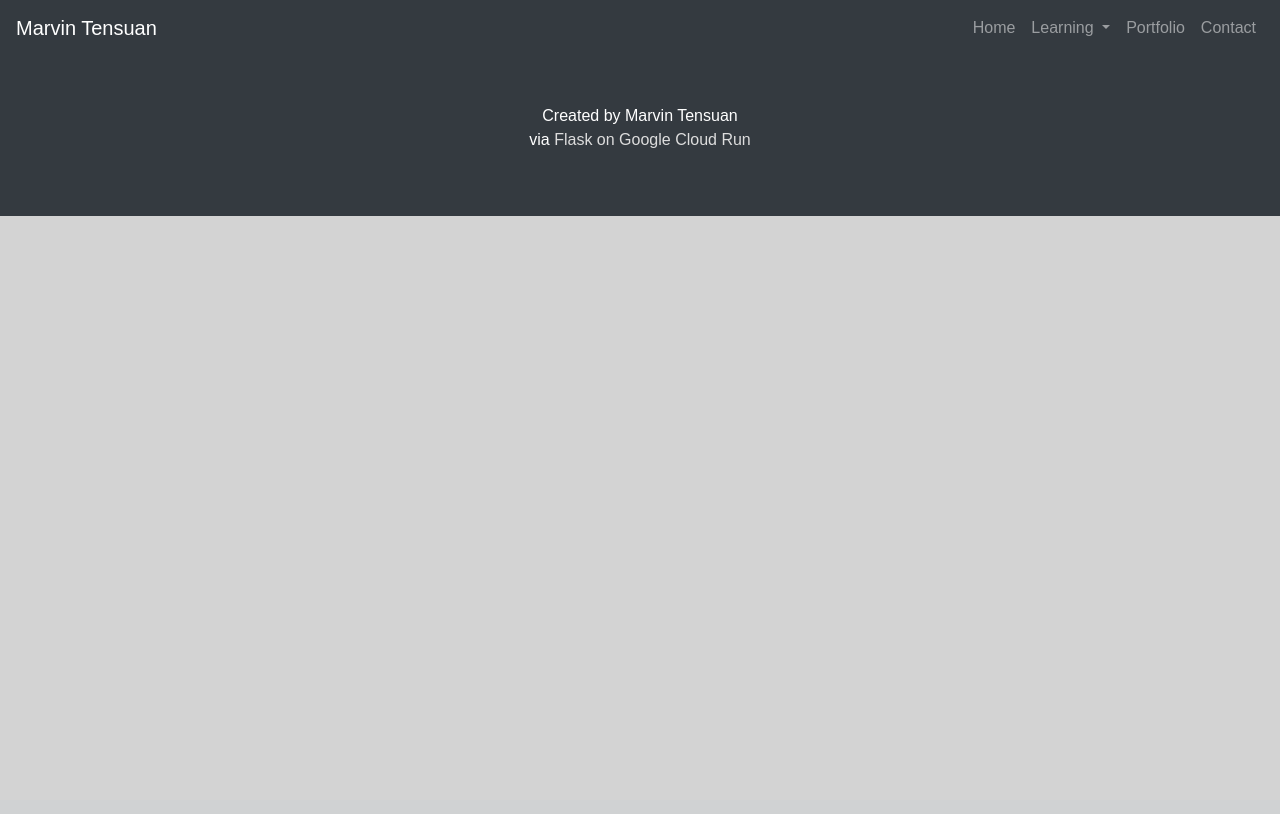
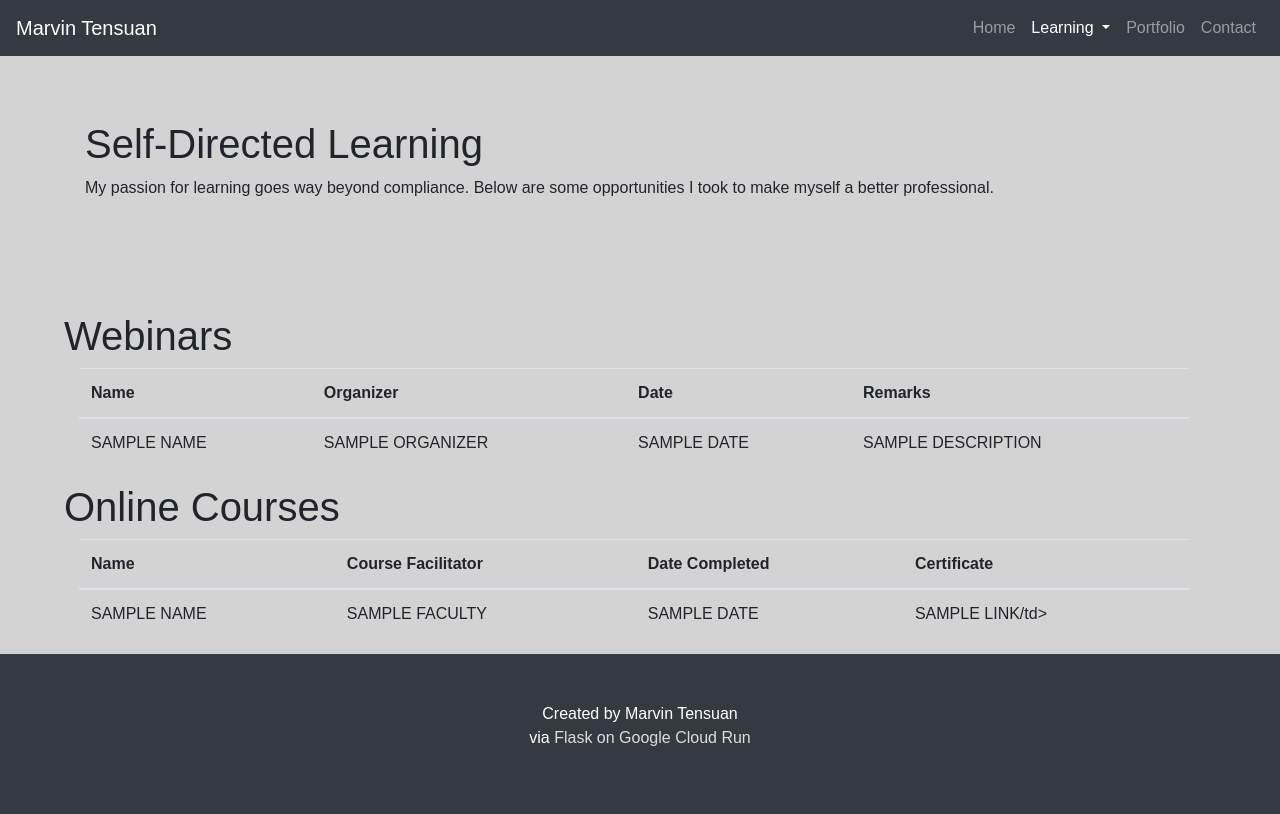
Before and after one commit to marvintensuan/cv-django, a Flask app: page /self_directed_learning in a window 1280 px wide. Before the commit the page ends 216 px from the top, so only its background shows below. Run offline with Flask 2, Linux system fonts and the light colour scheme; parts of the project's set-up code (start-up, migrations or seed data) failed here and were passed over; some libraries are stand-ins or nearby versions.

Commit message:
Modified Jinja templates.

```diff
--- a/mrvn_flask/flaskapp2/app.py
+++ b/mrvn_flask/flaskapp2/app.py
@@ -64,14 +64,12 @@ def home():
 
 @app.route('/list_of_cpds')
 def learning_cpd():
-    context = {'cpd_list': {}}
-    return render_template('list_of_cpds.html', context=context)
+
+    return render_template('list_of_cpds.html')
 
 @app.route('/self_directed_learning')
 def learning_sdl():
-    context = { 'webinar_list' : {},
-                'onlinecourse_list': {}}
-    return render_template('self_directed_learning.html', context=context)
+    return render_template('self_directed_learning.html')
 
 @app.route('/my_learning_roadmap')
 def learning_roadmap():
--- a/mrvn_flask/flaskapp2/templates/my_learning_roadmap.html
+++ b/mrvn_flask/flaskapp2/templates/my_learning_roadmap.html
@@ -1,5 +1,5 @@
 {% extends 'base.html' %}
-{% block content %}
+{% block container %}
     <div class="page-header" style="font-family: Ubuntu">
         <h1 class="display-1">My Learning Roadmap</h1>
     </div>
--- a/mrvn_flask/flaskapp2/templates/self_directed_learning.html
+++ b/mrvn_flask/flaskapp2/templates/self_directed_learning.html
@@ -1,5 +1,5 @@
 {% extends 'base.html' %}
-{% block content %}
+{% block container %}
     <script>
 		$(".nav-link").eq(1).addClass("active")
 	</script>
@@ -29,16 +29,16 @@
                 </tr>
             </thead>
             <tbody>
-                {% for webinar in webinar_list %}
+                <!--- JINJA HERE -->
                 <tr>
-                    <td width="450px">{{ webinar.webinar_name }}</td>
-                    <td>{{ webinar.organizer }}</td>
-                    <td>{{ webinar.webinar_date }}</td>
-                    {% autoescape off%}
-                    <td max-width="40%">{{ webinar.html_desc }}</td>
-                    {% endautoescape %}
+                    <td> SAMPLE NAME</td>
+                    <td> SAMPLE ORGANIZER</td>
+                    <td> SAMPLE DATE</td>
+
+                    <td>SAMPLE DESCRIPTION</td>
+
                 </tr>
-                {% endfor %}
+                <!--- END JINJA-->
             </tbody>
         </table>
 
@@ -59,18 +59,16 @@
                 </tr>
             </thead>
             <tbody>
-                {% for oc in onlinecourse_list %}
+                <!--- JINJA HERE -->
                 <tr>
-                    <td>{{ oc.course_name }}</td>
-                    <td>{{ oc.facilitator }}</td>
-                    <td>{{ oc.onlinecourse_date_completed }}</td>
-                    {% if oc.link_to_certificate == None %}
-                    <td>TBA</td>
-                    {% else%}
-                    <td><a href="{{ oc.link_to_certificate }}">Link to certificate.</a> </td>
-                    {% endif %}
+                    <td> SAMPLE NAME</td>
+                    <td> SAMPLE FACULTY</td>
+                    <td> SAMPLE DATE</td>
+
+                    <td>SAMPLE LINK/td>
+
                 </tr>
-                {% endfor %}
+                <!--- END JINJA-->
             </tbody>
         </table>
     </section>
```
Also changed, not shown: mrvn_flask/flaskapp2/templates/list_of_cpds.html (+9 -7 lines).
